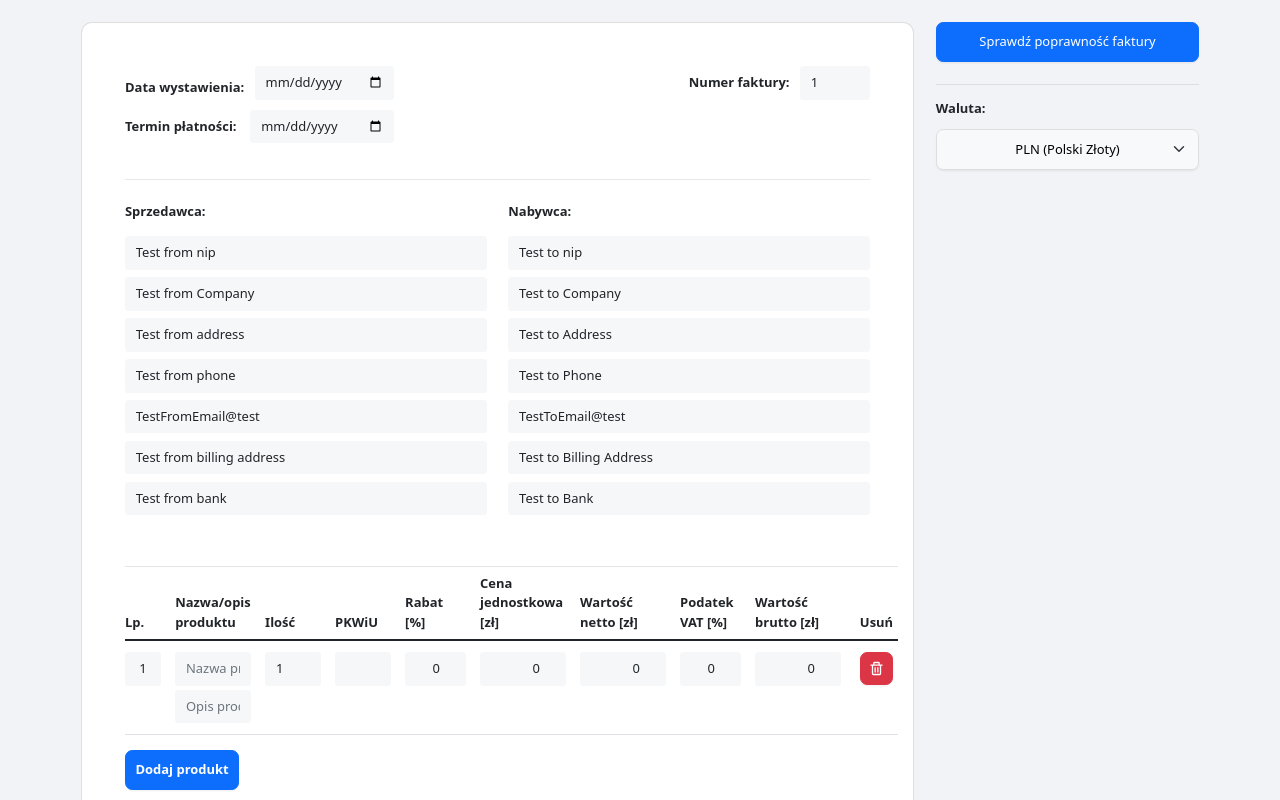
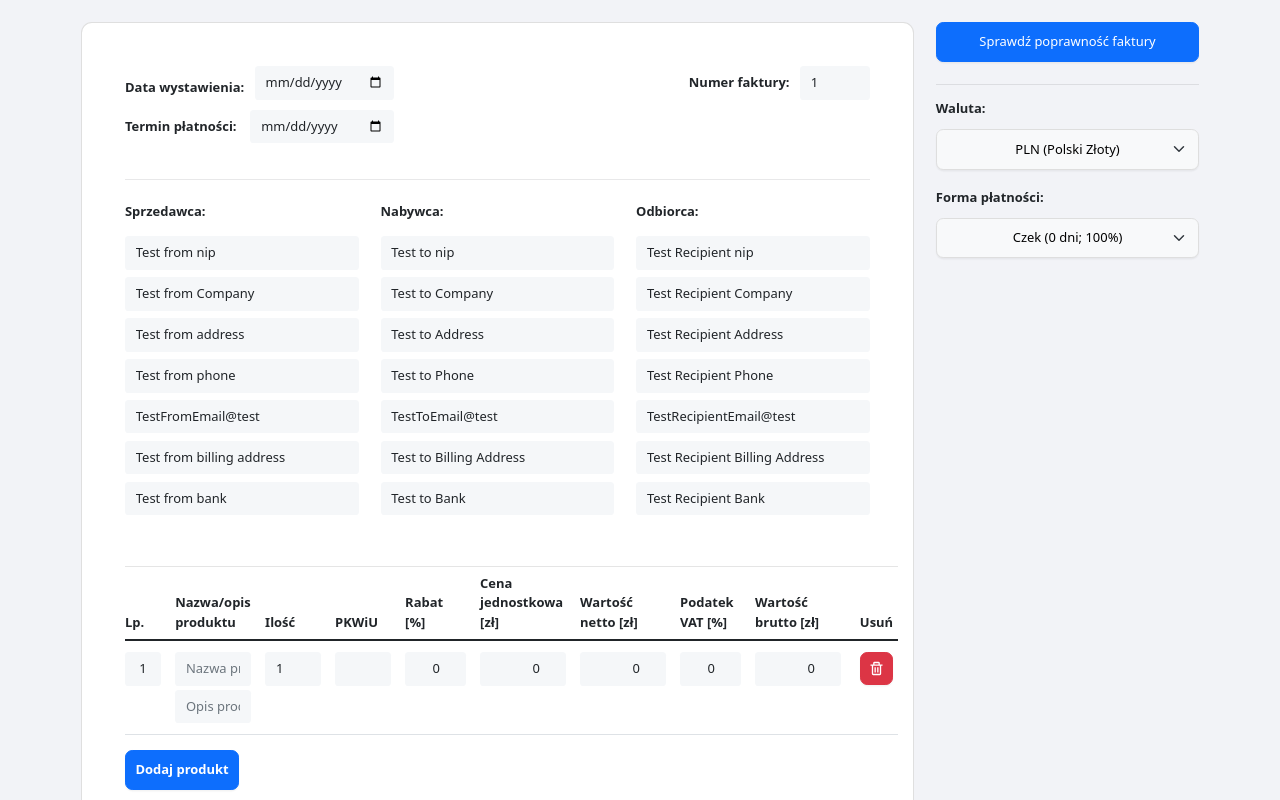
Before and after one commit to amarcin3/faktury, a React (Create React App) app: page / in a window 1280 px wide. Shown: the top 800 px of the page. Built offline with nearby package versions, Linux system fonts and the light colour scheme.

Commit message:
Added payment method selector, and option for recipient

```diff
--- a/src/components/InvoiceForm.js
+++ b/src/components/InvoiceForm.js
@@ -22,6 +22,7 @@ class InvoiceForm extends React.Component {
         this.state = {
             isOpen: false,
             currency: 'zł',
+            paymentMethod: 'Przelew',
             currentDate: '',
             invoiceNumber: 1,
             dateOfIssue: format,
@@ -42,6 +43,14 @@ class InvoiceForm extends React.Component {
             billToEmail: 'TestToEmail@test',
             billToBillingAddress: 'Test to Billing Address',
             billToBank: 'Test to Bank',
+
+            billRecipientNip: 'Test Recipient nip',
+            billRecipient: 'Test Recipient Company',
+            billRecipientAddress: 'Test Recipient Address',
+            billRecipientPhone: 'Test Recipient Phone',
+            billRecipientEmail: 'TestRecipientEmail@test',
+            billRecipientBillingAddress: 'Test Recipient Billing Address',
+            billRecipientBank: 'Test Recipient Bank',
 
             notes: '',
             total: '0.00',
@@ -252,6 +261,9 @@ class InvoiceForm extends React.Component {
     onCurrencyChange = (selectedOption) => {
         this.setState(selectedOption);
     };
+    onPaymentMethodChange = (selectedOption) => {
+        this.setState(selectedOption);
+    }
     openModal = (event) => {
         event.preventDefault()
         this.handleCalculateTotal()
@@ -285,23 +297,33 @@ class InvoiceForm extends React.Component {
                         <Row className="mb-5">
                             <Col>
                                 <Form.Label className="fw-bold">Sprzedawca:</Form.Label>
-                                <Form.Control placeholder={"NIP"}                             value={this.state.billFromNip}            type="text"  name="billFromNip"            className="my-2" autoComplete="Nip"            onChange={(event) => this.editField(event)}/>
-                                <Form.Control placeholder={"Nazwa firmy sprzedawcy"} rows={3} value={this.state.billFrom}               type="text"  name="billFrom"               className="my-2" autoComplete="Name"           onChange={(event) => this.editField(event)}/>
-                                <Form.Control placeholder={"Adres firmy sprzedawcy"}          value={this.state.billFromAddress}        type="text"  name="billFromAddress"        className="my-2" autoComplete="Address"        onChange={(event) => this.editField(event)}/>
-                                <Form.Control placeholder={"Nr telefonu sprzedawcy"}          value={this.state.billFromPhone}          type="text"  name="billFromPhone"          className="my-2" autoComplete="Phone"          onChange={(event) => this.editField(event)}/*required="required"*//>
-                                <Form.Control placeholder={"Adres email sprzedawcy"}          value={this.state.billFromEmail}          type="email" name="billFromEmail"          className="my-2" autoComplete="Email"          onChange={(event) => this.editField(event)}/>
-                                <Form.Control placeholder={"Adres rozliczeniowy"}             value={this.state.billFromBillingAddress} type="text"  name="billFromBillingAddress" className="my-2" autoComplete="BillingAddress" onChange={(event) => this.editField(event)}/>
-                                <Form.Control placeholder={"Bank"}                            value={this.state.billFromBank}           type="text"  name="billFromBank"           className="my-2" autoComplete="Bank"           onChange={(event) => this.editField(event)}/>
+                                <Form.Control placeholder={"NIP"}                             value={this.state.billFromNip}                 type="text"  name="billFromNip"                 className="my-2" autoComplete="Nip"            onChange={(event) => this.editField(event)}/>
+                                <Form.Control placeholder={"Nazwa firmy sprzedawcy"} rows={3} value={this.state.billFrom}                    type="text"  name="billFrom"                    className="my-2" autoComplete="Name"           onChange={(event) => this.editField(event)}/>
+                                <Form.Control placeholder={"Adres firmy sprzedawcy"}          value={this.state.billFromAddress}             type="text"  name="billFromAddress"             className="my-2" autoComplete="Address"        onChange={(event) => this.editField(event)}/>
+                                <Form.Control placeholder={"Nr telefonu sprzedawcy"}          value={this.state.billFromPhone}               type="text"  name="billFromPhone"               className="my-2" autoComplete="Phone"          onChange={(event) => this.editField(event)}/*required="required"*//>
+                                <Form.Control placeholder={"Adres email sprzedawcy"}          value={this.state.billFromEmail}               type="email" name="billFromEmail"               className="my-2" autoComplete="Email"          onChange={(event) => this.editField(event)}/>
+                                <Form.Control placeholder={"Adres rozliczeniowy"}             value={this.state.billFromBillingAddress}      type="text"  name="billFromBillingAddress"      className="my-2" autoComplete="BillingAddress" onChange={(event) => this.editField(event)}/>
+                                <Form.Control placeholder={"Bank"}                            value={this.state.billFromBank}                type="text"  name="billFromBank"                className="my-2" autoComplete="Bank"           onChange={(event) => this.editField(event)}/>
                             </Col>
                             <Col>
                                 <Form.Label className="fw-bold">Nabywca:</Form.Label>
-                                <Form.Control placeholder={"NIP"}                             value={this.state.billToNip}              type="text"  name="billToNip"              className="my-2" autoComplete="Nip"            onChange={(event) => this.editField(event)}/>
-                                <Form.Control placeholder={"Nazwa firmy nabywcy"} rows={3}    value={this.state.billTo}                 type="text"  name="billTo"                 className="my-2" autoComplete="name"           onChange={(event) => this.editField(event)} />
-                                <Form.Control placeholder={"Adres firmy nabywcy"}             value={this.state.billToAddress}          type="text"  name="billToAddress"          className="my-2" autoComplete="Address"        onChange={(event) => this.editField(event)}/>
-                                <Form.Control placeholder={"Nr telefonu nabywcy"}             value={this.state.billToPhone}            type="text"  name="billToPhone"            className="my-2" autoComplete="Phone"          onChange={(event) => this.editField(event)}/>
-                                <Form.Control placeholder={"Adres email nabywcy"}             value={this.state.billToEmail}            type="email" name="billToEmail"            className="my-2" autoComplete="email"          onChange={(event) => this.editField(event)} />
-                                <Form.Control placeholder={"Adres rozliczeniowy"}             value={this.state.billToBillingAddress}   type="text"  name="billToBillingAddress"   className="my-2" autoComplete="BillingAddress" onChange={(event) => this.editField(event)}/>
-                                <Form.Control placeholder={"Bank"}                            value={this.state.billToBank}             type="text"  name="billToBank"             className="my-2" autoComplete="Bank"           onChange={(event) => this.editField(event)}/>
+                                <Form.Control placeholder={"NIP"}                             value={this.state.billToNip}                   type="text"  name="billToNip"                   className="my-2" autoComplete="Nip"            onChange={(event) => this.editField(event)}/>
+                                <Form.Control placeholder={"Nazwa firmy nabywcy"} rows={3}    value={this.state.billTo}                      type="text"  name="billTo"                      className="my-2" autoComplete="name"           onChange={(event) => this.editField(event)} />
+                                <Form.Control placeholder={"Adres firmy nabywcy"}             value={this.state.billToAddress}               type="text"  name="billToAddress"               className="my-2" autoComplete="Address"        onChange={(event) => this.editField(event)}/>
+                                <Form.Control placeholder={"Nr telefonu nabywcy"}             value={this.state.billToPhone}                 type="text"  name="billToPhone"                 className="my-2" autoComplete="Phone"          onChange={(event) => this.editField(event)}/>
+                                <Form.Control placeholder={"Adres email nabywcy"}             value={this.state.billToEmail}                 type="email" name="billToEmail"                 className="my-2" autoComplete="email"          onChange={(event) => this.editField(event)} />
+                                <Form.Control placeholder={"Adres rozliczeniowy"}             value={this.state.billToBillingAddress}        type="text"  name="billToBillingAddress"        className="my-2" autoComplete="BillingAddress" onChange={(event) => this.editField(event)}/>
+                                <Form.Control placeholder={"Bank"}                            value={this.state.billToBank}                  type="text"  name="billToBank"                  className="my-2" autoComplete="Bank"           onChange={(event) => this.editField(event)}/>
+                            </Col>
+                            <Col>
+                                <Form.Label className="fw-bold">Odbiorca:</Form.Label>
+                                <Form.Control placeholder={"NIP"}                             value={this.state.billRecipientNip}            type="text"  name="billRecipientNip"            className="my-2" autoComplete="Nip"            onChange={(event) => this.editField(event)}/>
+                                <Form.Control placeholder={"Nazwa firmy nabywcy"} rows={3}    value={this.state.billRecipient}               type="text"  name="billRecipient"               className="my-2" autoComplete="name"           onChange={(event) => this.editField(event)} />
+                                <Form.Control placeholder={"Adres firmy nabywcy"}             value={this.state.billRecipientAddress}        type="text"  name="billRecipientAddress"        className="my-2" autoComplete="Address"        onChange={(event) => this.editField(event)}/>
+                                <Form.Control placeholder={"Nr telefonu nabywcy"}             value={this.state.billRecipientPhone}          type="text"  name="billRecipientPhone"          className="my-2" autoComplete="Phone"          onChange={(event) => this.editField(event)}/>
+                                <Form.Control placeholder={"Adres email nabywcy"}             value={this.state.billRecipientEmail}          type="email" name="billRecipientEmail"          className="my-2" autoComplete="email"          onChange={(event) => this.editField(event)} />
+                                <Form.Control placeholder={"Adres rozliczeniowy"}             value={this.state.billRecipientBillingAddress} type="text"  name="billRecipientBillingAddress" className="my-2" autoComplete="BillingAddress" onChange={(event) => this.editField(event)}/>
+                                <Form.Control placeholder={"Bank"}                            value={this.state.billRecipientBank}           type="text"  name="billRecipientBank"           className="my-2" autoComplete="Bank"           onChange={(event) => this.editField(event)}/>
                             </Col>
                         </Row>
                         <InvoiceItem onItemizedItemEdit={this.onItemizedItemEdit.bind(this)} onRowAdd={this.handleAddEvent.bind(this)} onRowDel={this.handleRowDel.bind(this)} currency={this.state.currency} items={this.state.items}/>
@@ -348,6 +370,18 @@ class InvoiceForm extends React.Component {
                                 <option value="¥">CNY (Chinese Renminbi)</option>
                             </Form.Select>
                         </Form.Group>
+                        <Form.Group className="mb-3">
+                            <Form.Label className="fw-bold">Forma płatności:</Form.Label>
+                            <Form.Select onChange={event => this.onPaymentMethodChange({paymentMethod: event.target.value})} className="btn btn-light my-1" aria-label="Change Payment Method">
+                                <option value="Czek">Czek (0 dni; 100%)</option>
+                                <option value="Częściowy kredyt 14 dni">Częściowy kredyt 14 dni (14 dni; 50%)</option>
+                                <option value="Częściowy kredyt 7 dni">Częściowy kredyt 7 dni (7 dni; 50%)</option>
+                                <option value="Gotówka">Gotówka (0 dni; 100%)</option>
+                                <option value="Karta płatnicza">Karta płatnicza (0 dni; 100%)</option>
+                                <option value="Kredyt 14 dni">Kredyt 14 dni (14 dni; 0%)</option>
+                                <option value="Kredyt 7 dni">Kredyt 7 dni (7 dni; 0%)</option>s
+                            </Form.Select>
+                        </Form.Group>
                     </div>
                 </Col>
             </Row>
```
